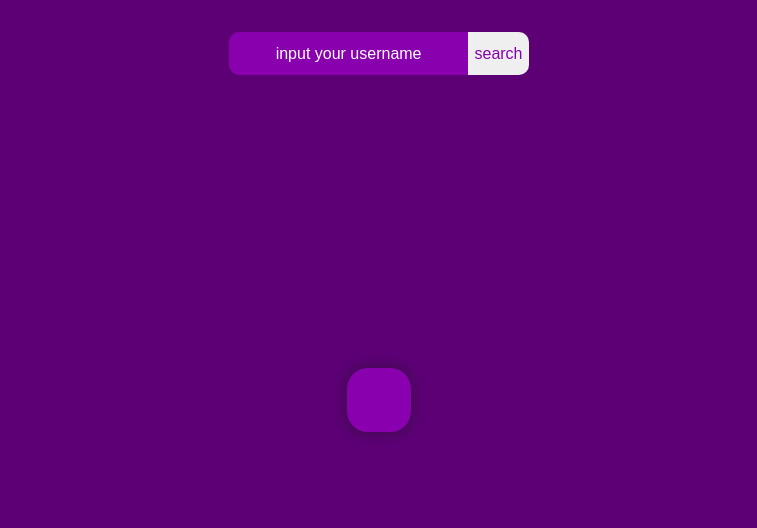
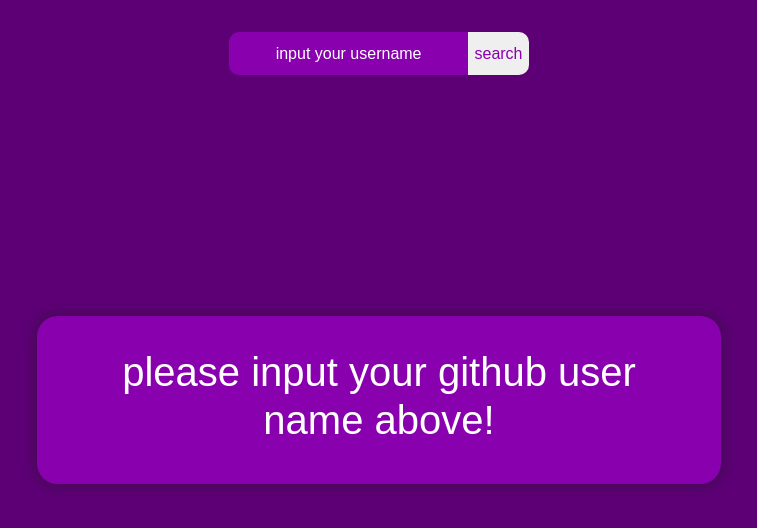
Before and after one commit to sheymantech/github-profiles, a plain HTML site: page index.html in a window 1280 px wide. Shown: the whole page, without its empty margins (261-1018 px from the left). Drawn offline with nearby package versions, Linux system fonts and the light colour scheme; a web font is replaced by a local one.

Commit message:
index.html

```diff
--- a/index.html
+++ b/index.html
@@ -26,6 +26,7 @@
       <div class="row mx-auto">
         <div class="col-lg-10 col-md-7 card-profile">
           <div class="row gy-3 main-cont">
+             <h1 class="text-white text-center message">please input your github user name above!</h1>
             <!-- <div class="col-lg-4 col-5 img-wrapper1">
               <div class="img-wrapper">
                 <img src="img/img-3.jpg" alt="" />
```
